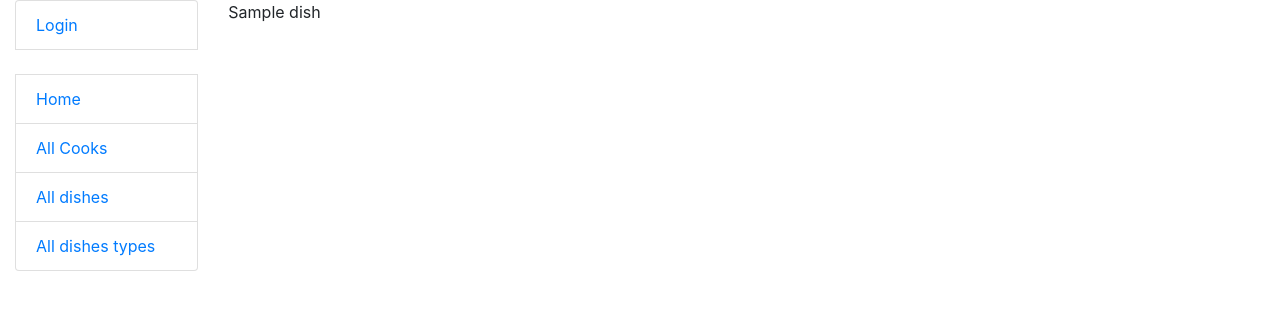
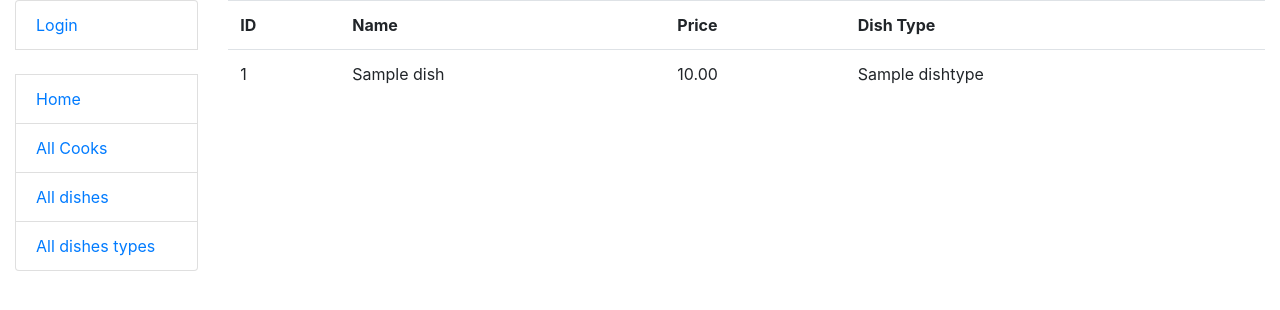
Before and after one commit to artemgrishko/restaurant-kitchen-service, a Django app: page /dishes/ in a window 1280 px wide. Shown: the top 310 px of the page. Run offline with Django 5.2, Linux system fonts and the light colour scheme; tables that the repository leaves empty hold one stand-in row (values such as "Sample post").

Commit message:
updated dish_list.html(add table with info)

```diff
--- a/templates/restaurant/dish_list.html
+++ b/templates/restaurant/dish_list.html
@@ -1,6 +1,21 @@
 {% extends "base.html" %}
 {% block content %}
-  {% for dish in dish_list %}
-    {{ dish.name }}
-  {% endfor %}
+  {% if dish_list %}
+    <table class="table">
+      <tr>
+        <th>ID</th>
+        <th>Name</th>
+        <th>Price</th>
+        <th>Dish Type</th>
+      </tr>
+      {% for dish in dish_list %}
+        <tr>
+          <td>{{ dish.id }}</td>
+          <td>{{ dish.name }}</td>
+          <td>{{ dish.price }}</td>
+          <td>{{ dish.dish_type.name }}</td>
+        </tr>
+      {% endfor %}
+    </table>
+  {% endif %}
 {% endblock %}
```
